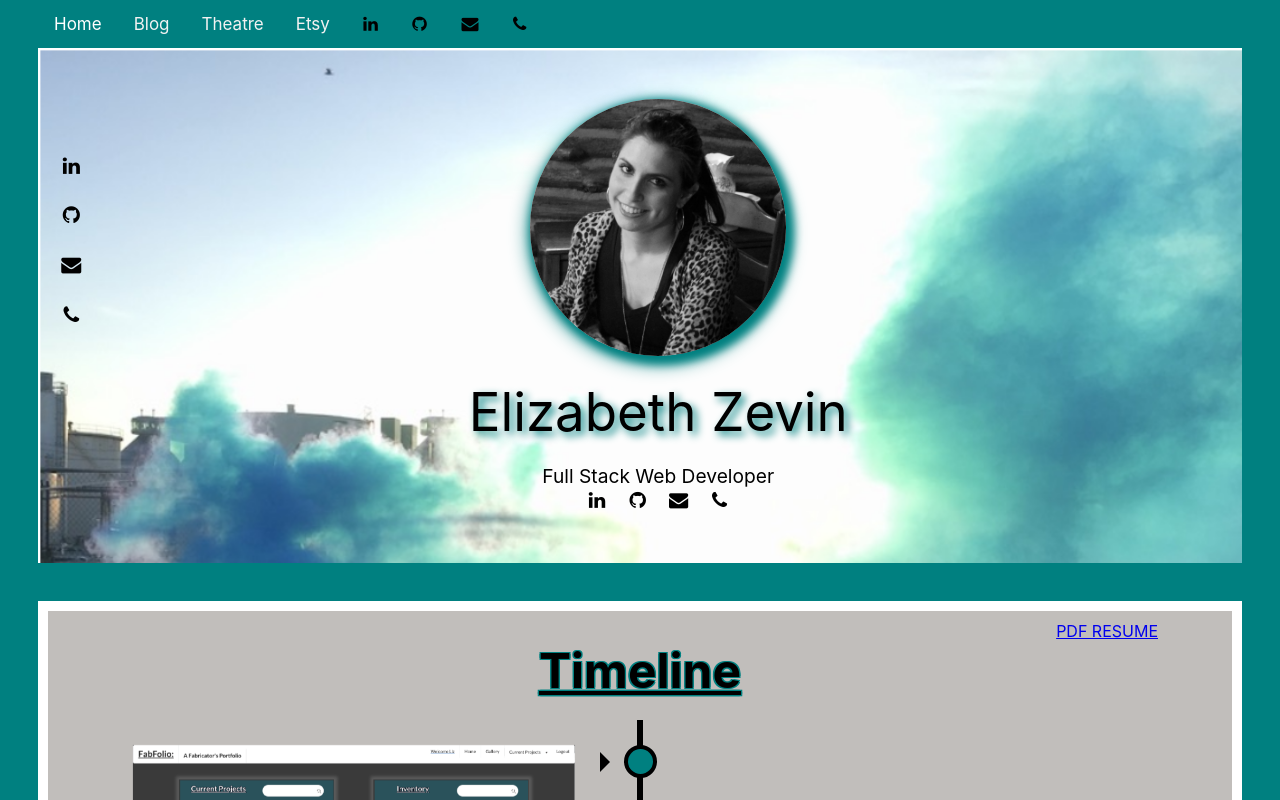
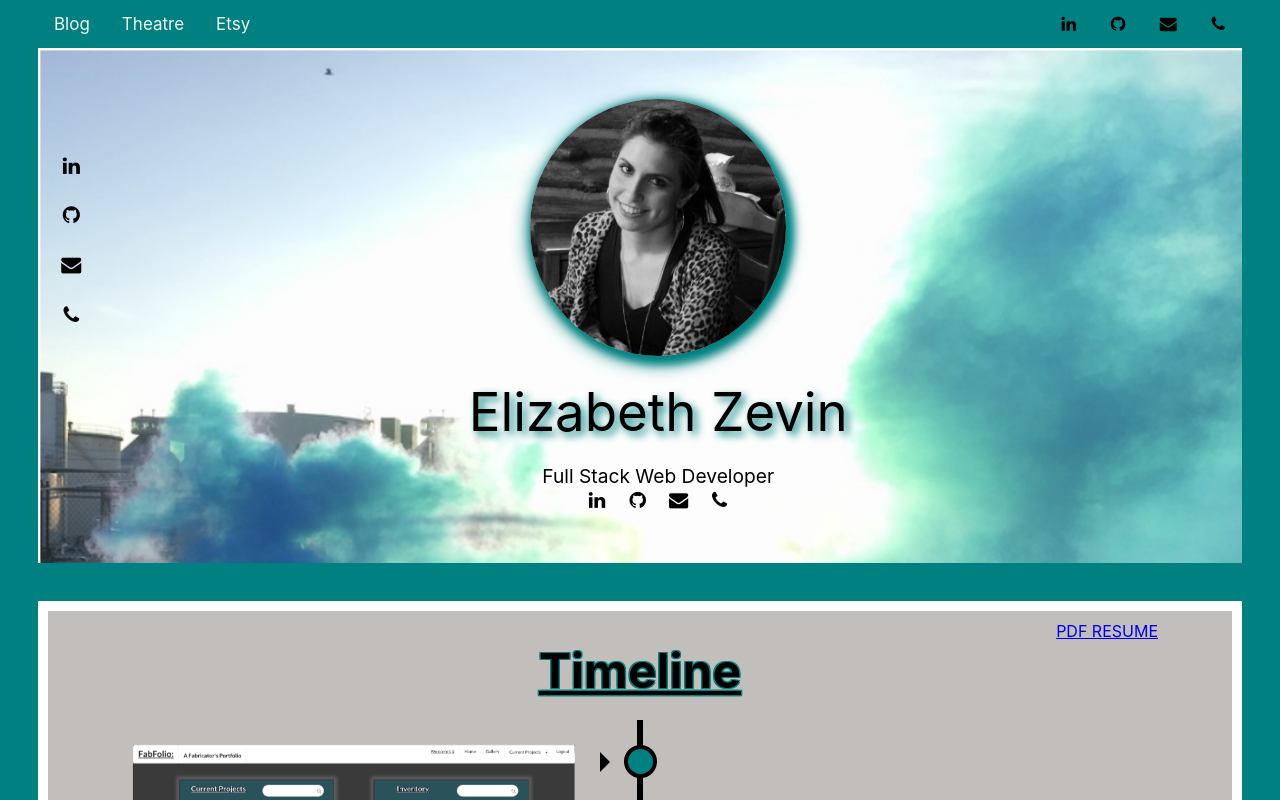
Before and after one commit to ezevin/Portfolio, a React (Create React App) app: page / in a window 1280 px wide. Shown: the top 800 px of the page. Built offline with nearby package versions, Linux system fonts and the light colour scheme.

Commit message:
cleaned up navBar

```diff
--- a/src/Components/NavBar.js
+++ b/src/Components/NavBar.js
@@ -15,11 +15,11 @@ class NavBar extends Component{
     return (
       <>
         <div className="topnav" id="myTopnav">
-          <Link to="/home" className="active">Home</Link>
           <a href="https://medium.com/@ehzevin" target="string.new" className="navBarLink">Blog</a>
           <a href="https://www.elizabethzevin.com/" target="_blank" rel="noopener noreferrer" className="navBarLink">Theatre</a>
           <a href="https://www.etsy.com/shop/CraftandEffect" target="_blank" rel="noopener noreferrer" className="navBarLink">Etsy</a>
           <a  className="icon" onClick={this.handleResponse}>&#9776;</a>
+          <div className="mobileHide navIcon" >
           <a href="https://www.linkedin.com/in/elizabethzevin/" target="_blank" rel="noopener noreferrer">
             <i className="fa fa-linkedin mobileHide" />
             <p className="mobileShow "> <i className="fa fa-linkedin"/>
@@ -44,6 +44,7 @@ class NavBar extends Component{
             <span className="navLogo"> Phone Number </span>
            </p>
           </a>
+          </div>
         </div>
       </>
     )
--- a/src/index.css
+++ b/src/index.css
@@ -43,12 +43,27 @@ code {
 }
 
 /* NavBar */
+.navIcon{
+  float: right;
+}
+.navGrid {
+  .grid {
+    display: grid;
+    grid-template-rows: 1fr;
+    grid-template-columns: 1fr 1fr;
+    padding: .5vw;
+    margin-right: -4vw;
+    margin-left: 15vw;
+  }
+}
+
 .topnav {
   overflow: hidden;
   background-color: teal;
   /* position: fixed; */
   width: 100%;
   z-index: 4;
+
 }
 
 .topnav a {
```
